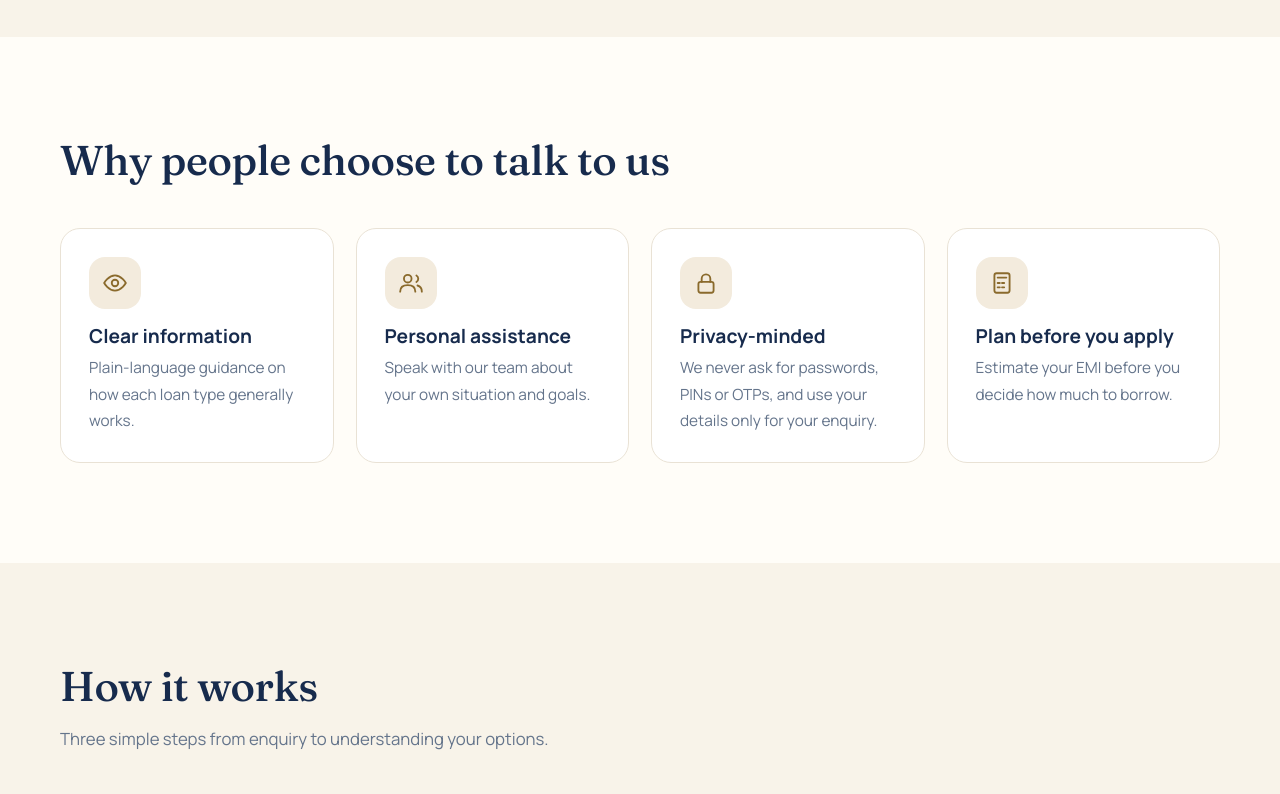
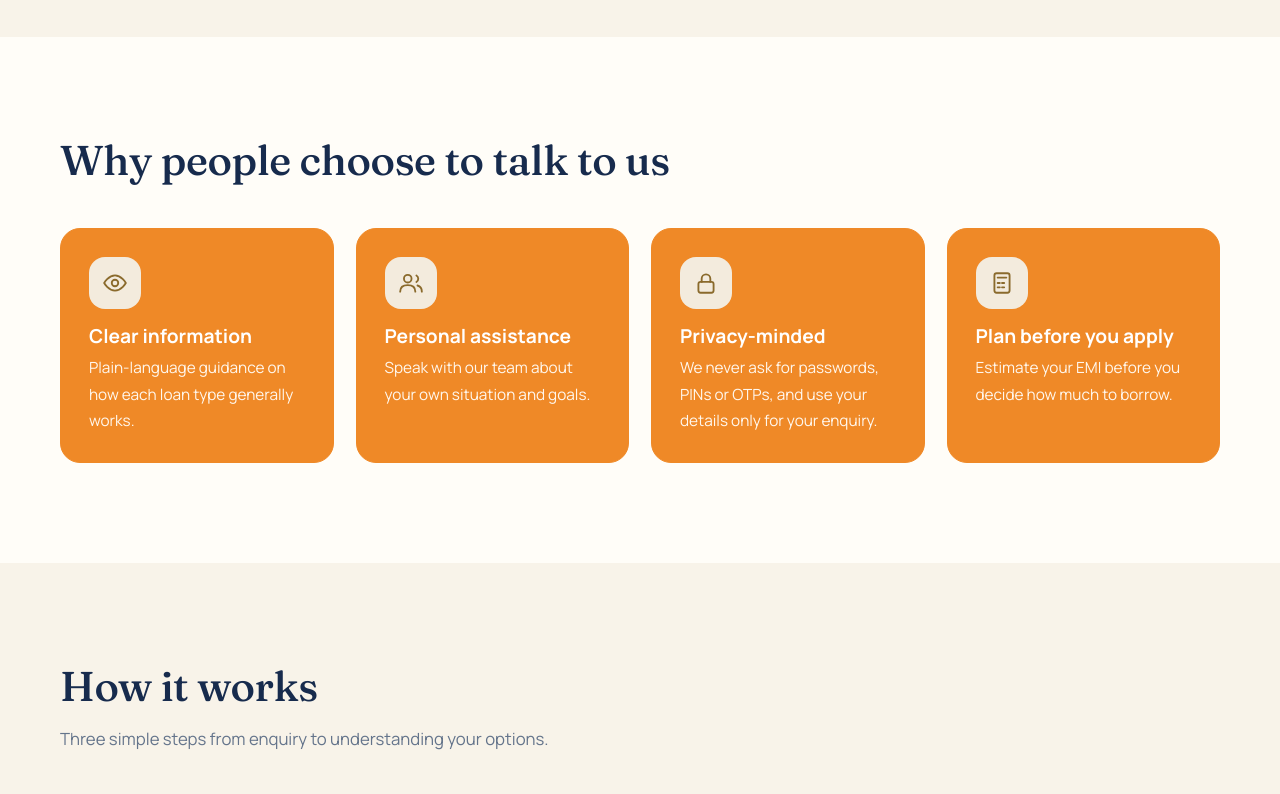
Before and after one commit to ravimehar0852-bot/F2c, a website: page index.html in a window 1280 px wide. Shown: the part 1545-2339 px from the top of the page. Drawn offline with Linux system fonts and the light colour scheme; no server answers.

Commit message:
Add card styles for 'Why People Choose' section
Add styles for cards in the 'Why People Choose' section.

```diff
--- a/styles.css
+++ b/styles.css
@@ -264,3 +264,16 @@ footer .brand-capital {
 #homeServices .card p {
   color: #EAF6F6 !important;
 }
+/* Why People Choose Cards */
+section .grid.g4 > .card {
+  background-color: #EF8927 !important;
+  border-color: #EF8927 !important;
+}
+
+section .grid.g4 > .card h3 {
+  color: #FFFFFF !important;
+}
+
+section .grid.g4 > .card p {
+  color: #FFF7ED !important;
+}
```
